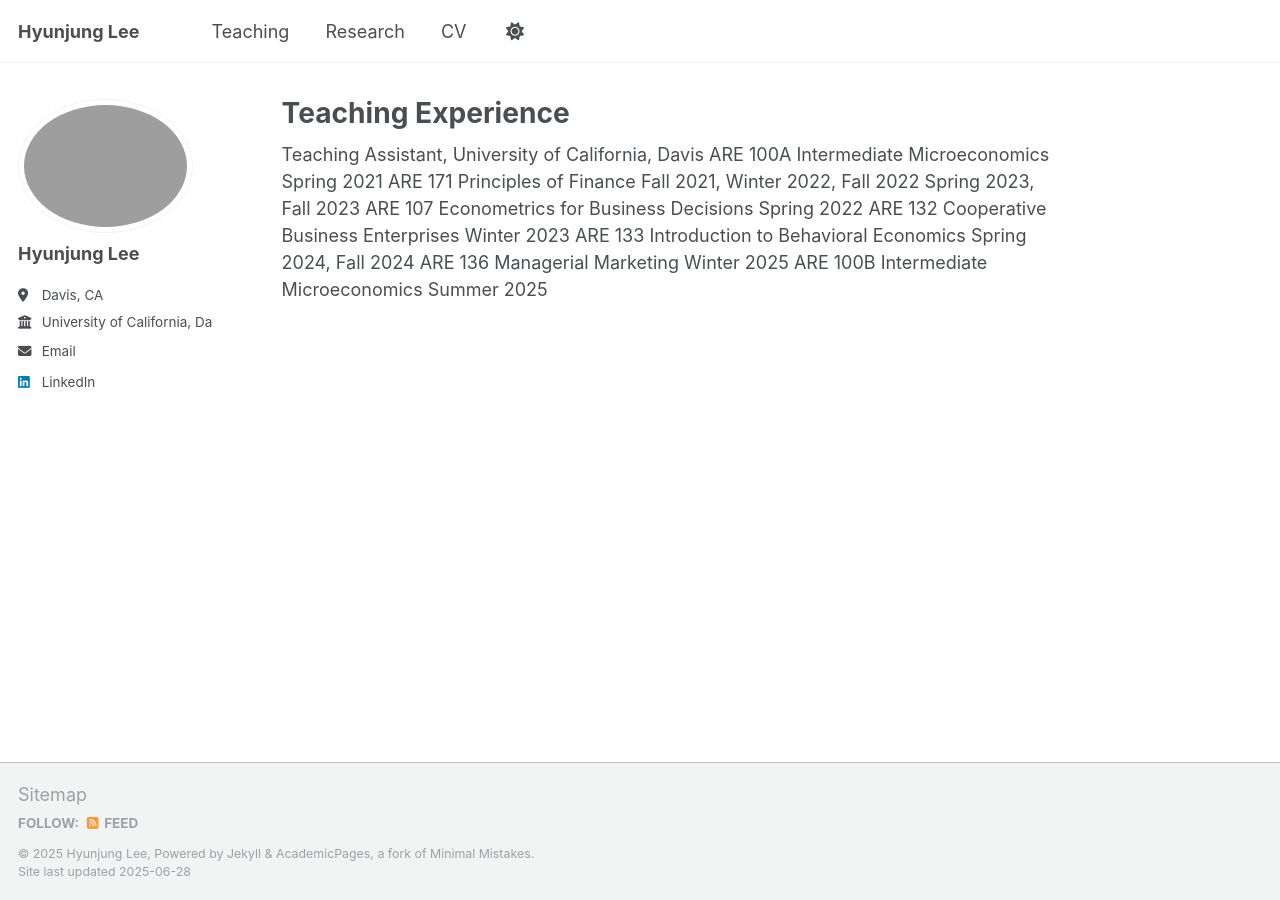
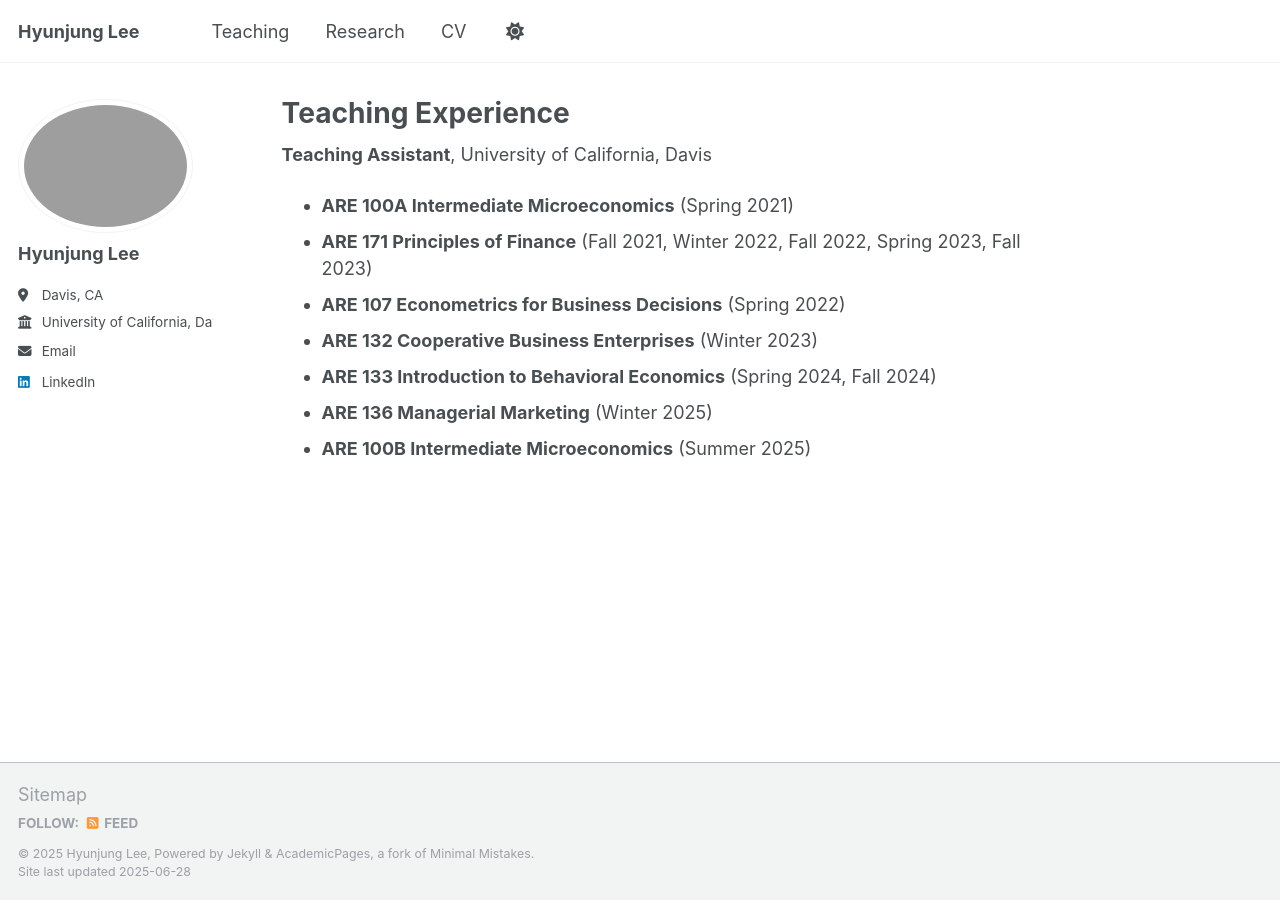
Before and after one commit to Hyunjung-agLee/hyunjung-aglee, a Jekyll site: the page built from _pages/teaching.md, in a window 1280 px wide. Built offline with Jekyll 4.4.1, drawn with Linux system fonts in a browser that asks for light colours; a script that is not in the unit is left out; part of the change alters nothing that is shown.

```diff
--- a/_pages/teaching.md
+++ b/_pages/teaching.md
@@ -3,16 +3,16 @@ permalink: /
 title: "Teaching Experience"
 author_profile: true
 redirect_from:
-  - /about/
-  - /about.html
+  - /teaching/
+  - /teaching.html
 ---
 
-Teaching Assistant, University of California, Davis
-ARE 100A Intermediate Microeconomics Spring 2021
-ARE 171 Principles of Finance Fall 2021, Winter 2022, Fall 2022
-Spring 2023, Fall 2023
-ARE 107 Econometrics for Business Decisions Spring 2022
-ARE 132 Cooperative Business Enterprises Winter 2023
-ARE 133 Introduction to Behavioral Economics Spring 2024, Fall 2024
-ARE 136 Managerial Marketing Winter 2025
-ARE 100B Intermediate Microeconomics Summer 2025
+**Teaching Assistant**, University of California, Davis
+
+* **ARE 100A Intermediate Microeconomics** (Spring 2021)
+* **ARE 171 Principles of Finance** (Fall 2021, Winter 2022, Fall 2022, Spring 2023, Fall 2023)
+* **ARE 107 Econometrics for Business Decisions** (Spring 2022)
+* **ARE 132 Cooperative Business Enterprises** (Winter 2023)
+* **ARE 133 Introduction to Behavioral Economics** (Spring 2024, Fall 2024)
+* **ARE 136 Managerial Marketing** (Winter 2025)
+* **ARE 100B Intermediate Microeconomics** (Summer 2025)
```
